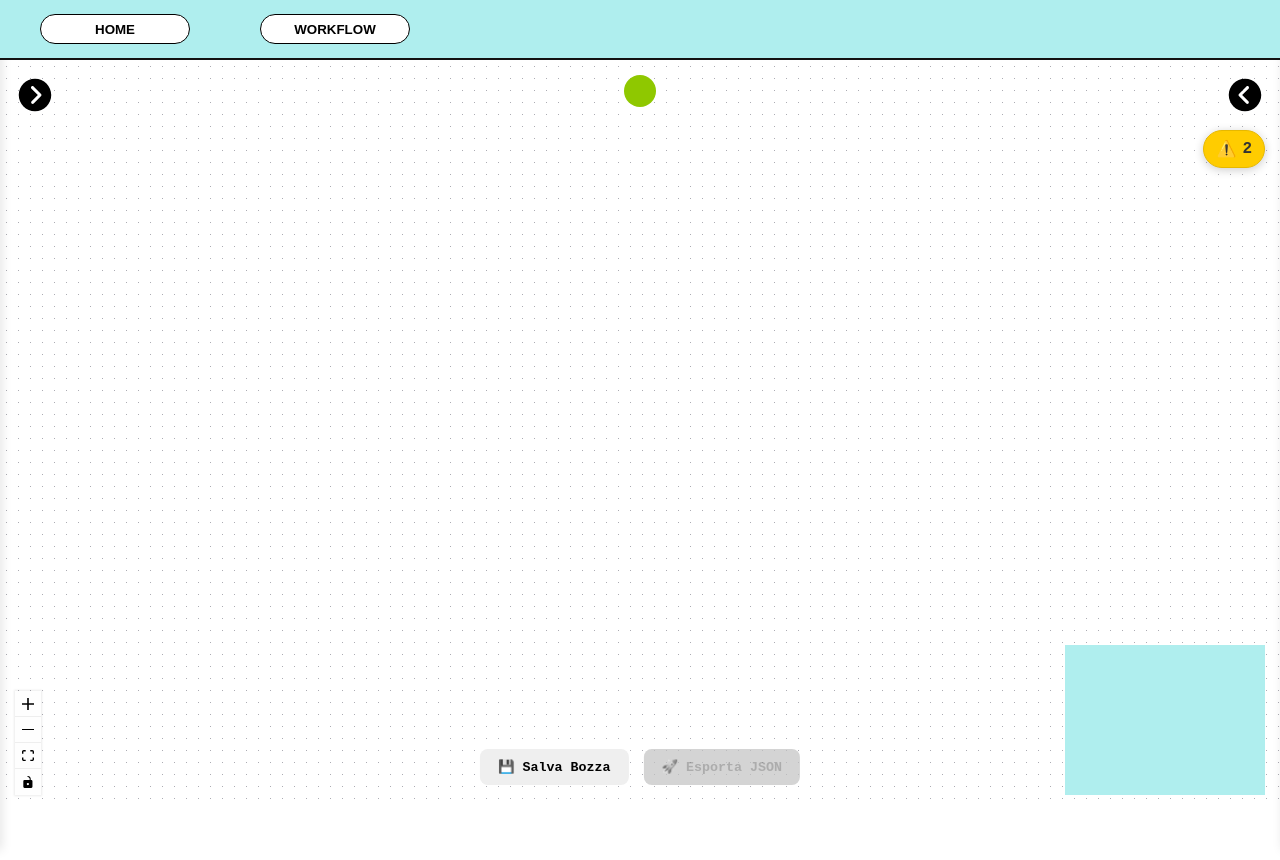
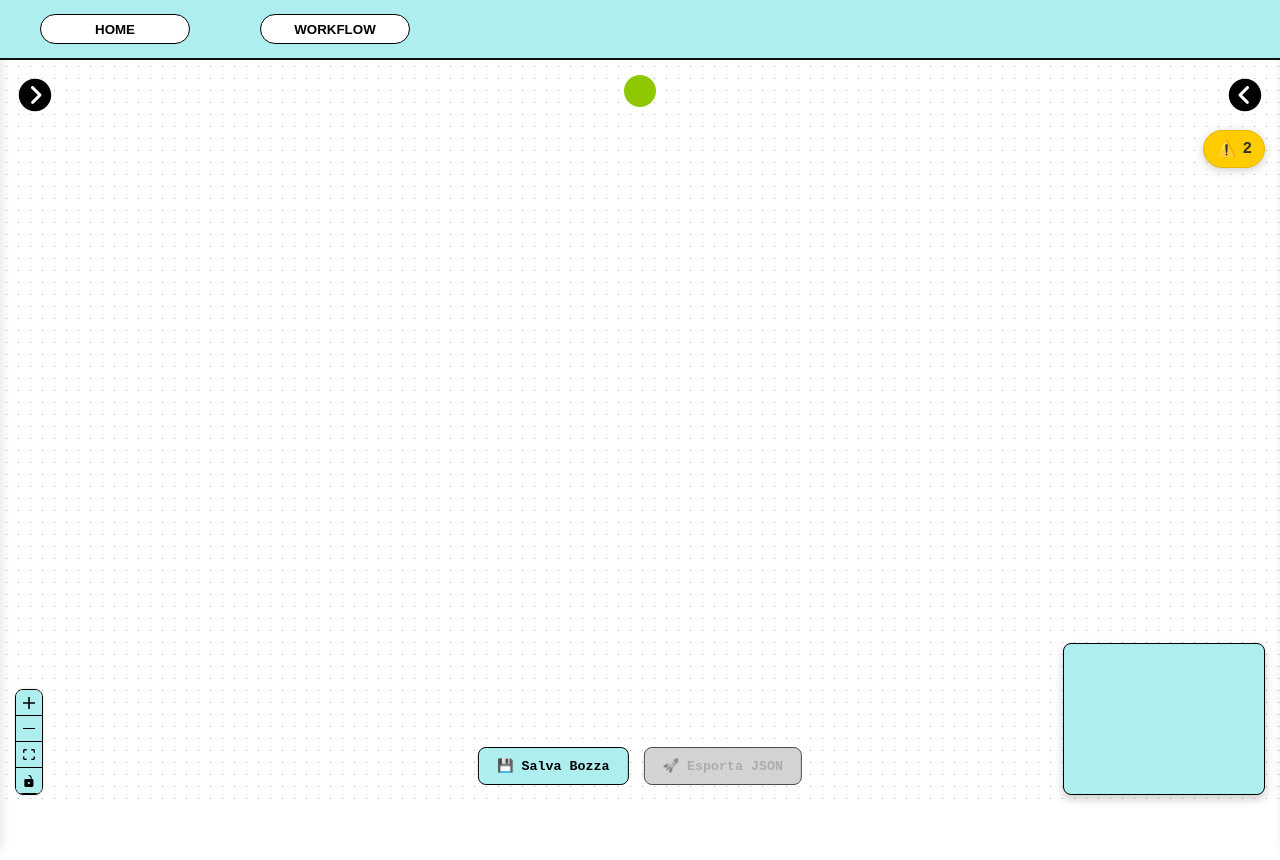
Before and after one commit to Edoardo-Tarulli/Workflow, a React (Vite) app: page /Workflow in a window 1280 px wide. Shown: the top 860 px of the page. Built offline with nearby package versions, Linux system fonts and the light colour scheme.

Commit message:
ancora modifiche css

```diff
--- a/src/Workflow.jsx
+++ b/src/Workflow.jsx
@@ -100,6 +100,7 @@ con tutte le sue caratteristiche.
           colorMode={ModalitaDark ? 'dark' : 'light'}
           proOptions={{ hideAttribution: true }} // serve per nascondere il link al sito React Flow in basso a destra che compare di default
           isValidConnection={onConnectValid}
+          connectionRadius={30}
           >
           <Background variant="dots" gap={12} size={1} /> {/*Impostiamo lo sfondo con puntini e distanza tra di loro*/}
 
@@ -127,7 +128,7 @@ con tutte le sue caratteristiche.
           {/*Pannello dei colori per il cambio tema*/}
           <Panel position='top-center'>
             <FaCircle
-            className='IconaCambiaSfondo'
+            className='icona-cambia-tema'
             title='Cambia Tema'
             onClick={() => SettaModalitaDark(!ModalitaDark)}>
             </FaCircle>
--- a/src/css/ReactFlowTheme.css
+++ b/src/css/ReactFlowTheme.css
@@ -11,8 +11,11 @@ IL BLOCCO ZOOM-IN ZOOM-OUT, GLI EDGES, NODES ETC.
 .sposta-contenitore-warning.aperta { transform: translateX(-310px); }
 
 /* Personalizzazione Controlli */
-.StileDivWorkflow .react-flow__controls {
-  border: 2px solid;
+.stile-div-workflow .react-flow__controls {
+  border-top: 1px solid black;
+  border-left: 1px solid black;
+  border-right: 1px solid black;
+  border-bottom: 1px solid black;
   border-radius: 8px;
   overflow: hidden;
 }
@@ -22,14 +25,14 @@ React flow controls, button, minimap e tutto quello legato a react-flow sono sti
 in automatica di default da relax e qui li andiamo ad adattare al nostro editor.
 */
 
-.StileDivWorkflow .react-flow__controls-button {
+.stile-div-workflow .react-flow__controls-button {
   background-color: #AFEEEE;
   border-bottom: 1px solid black;
 }
 
 /* Personalizzazione MiniMap */
-.StileDivWorkflow .react-flow__minimap {
-  border: 2px solid black;
+.stile-div-workflow .react-flow__minimap {
+  border: 1px solid black;
   border-radius: 8px;
   box-shadow: 0 4px 10px rgba(0, 0, 0, 0.2);
 }
@@ -48,7 +51,8 @@ in automatica di default da relax e qui li andiamo ad adattare al nostro editor.
 }
 
 /* Specifichiamo le caratteristiche di tutti gli elementi precedenti quando si passa alla dark mode. */
-.dark-mode .react-flow__minimap { border: 2px solid white; }
+.dark-mode .react-flow__minimap { border: 1px solid white; }
 .dark-mode .react-flow__controls-button { color: black; }
 .dark-mode .react-flow__edge-path { stroke: white; }
 .dark-mode .react-flow__node { background: transparent !important; border: none; box-shadow: none !important; }
+.dark-mode .react-flow__controls { border: 1px solid white; }
--- a/src/css/Workflow.css
+++ b/src/css/Workflow.css
@@ -59,6 +59,10 @@ body {
 .blocco-sidebar:hover {
   transform: translateY(-2px);
   box-shadow: 0 2px 4px rgba(0, 0, 0, 0.1);
+  border-top: 1px solid #AFEEEE;
+  border-right: 1px solid #AFEEEE;
+  border-bottom: 1px solid #AFEEEE;
+
 }
 
 /* -------------------------------------------- */
@@ -138,7 +142,7 @@ la sua left, diventa 0, così da renderla visibile. Inoltre, ne cambiamo il colo
 .dark-mode .icona-toggle, .dark-mode .icona-gestione { background-color: white; }
 
 /*Stile della pallina che permette il passaggio alla modalità dark*/
-.IconaCambiaSfondo {
+.icona-cambia-tema {
   cursor: pointer;
   font-size: 2.0rem;
   color: orange;
@@ -149,13 +153,6 @@ la sua left, diventa 0, così da renderla visibile. Inoltre, ne cambiamo il colo
 @keyframes ruotaColori {
   from { filter: hue-rotate(0deg); }
   to   { filter: hue-rotate(360deg); }
-}
-
-.IconaSalvaEsporta {
-  border-radius: 50%;
-  border: 1px solid;
-  cursor: pointer;
-  font-size: 3.0rem;
 }
 
 /* ---------------------------------------------- */
@@ -463,28 +460,24 @@ la sua left, diventa 0, così da renderla visibile. Inoltre, ne cambiamo il colo
   font-family: inherit;
 }
 
-/* Bottone Bozza (Azzurro/Blu) */
 .btn-workflow.bozza {
+  background-color: #AFEEEE;
+  font-family: 'Courier New', Courier, monospace;
   color: black;
+  border: 1px solid black;
 }
 
 .btn-workflow.bozza:hover {
   transform: translateY(-2px);
 }
 
-.dark-mode .btn-workflow.bozza {
-}
-
-.dark-mode .btn-workflow.bozza:hover {
-}
-
-/* Bottone Esporta (Verde) */
 .btn-workflow.esporta {
-  color: white;
+  border: 1px solid black;
+  color: black;
 }
 
 .btn-workflow.esporta:hover:not(.disabilitato) {
-  background-color: #219150;
+  background-color: #AFEEEE;
   transform: translateY(-2px);
 }
 
```
